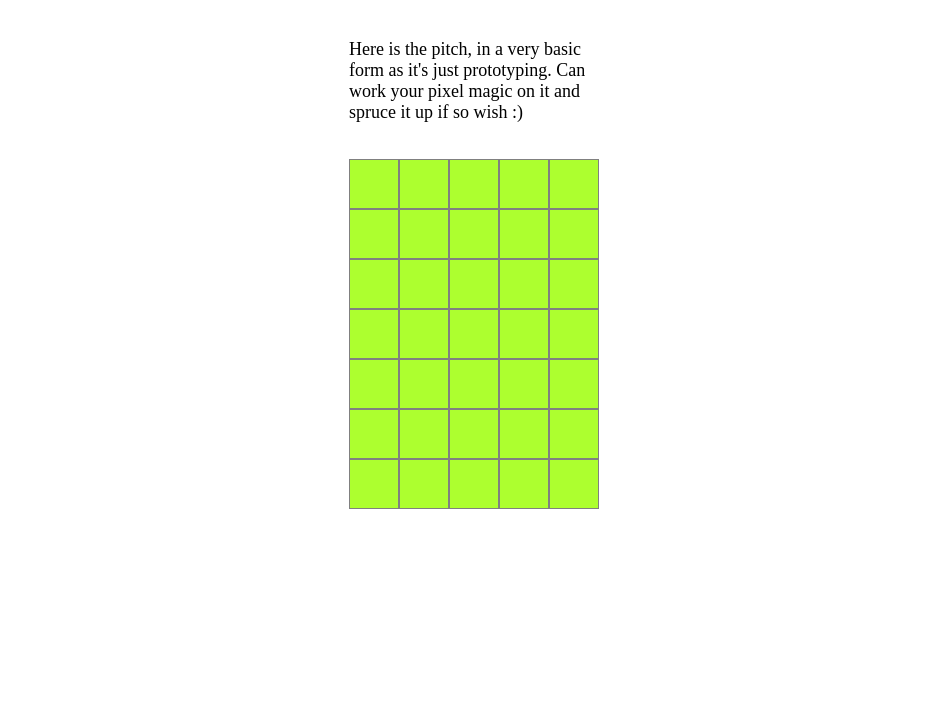
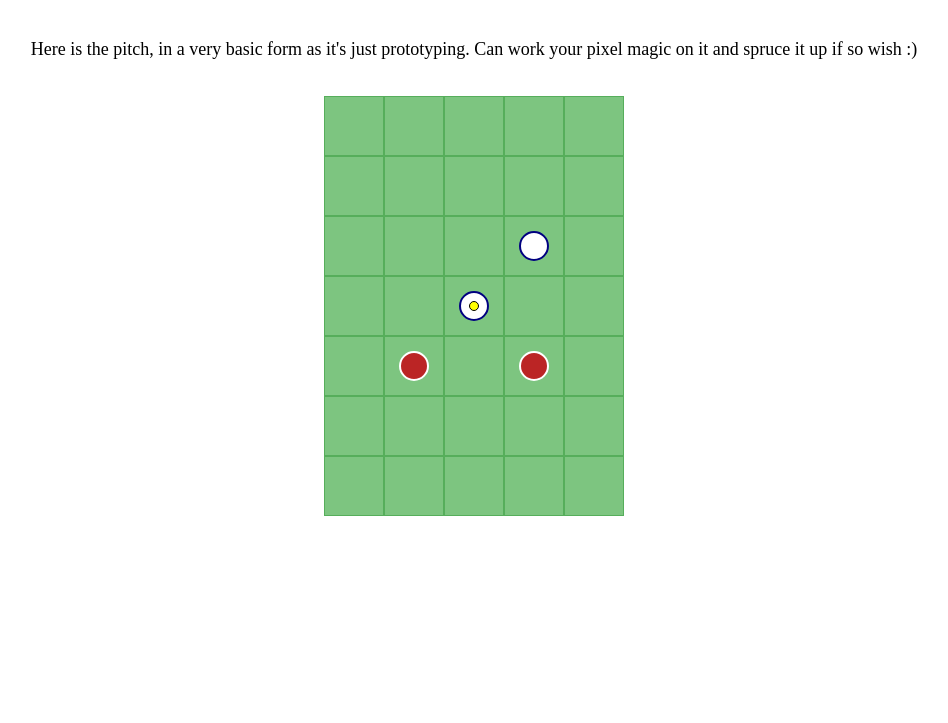
Before and after one commit to IndieDevBateman/crowton-football-game, a plain HTML site: page index.html in a window 1280 px wide. Shown: the part 77-800 px from the top of the page, without its empty margins (166-1114 px from the left). Drawn offline with Linux system fonts and the light colour scheme.

Commit message:
Player buttons added

```diff
--- a/index.html
+++ b/index.html
@@ -3,15 +3,18 @@
   <head>
     <meta charset="utf-8">
     <meta name="viewport" content="width=device-width, initial-scale=1">
-    <title>TBC</title>
+    <title>Football Game</title>
     <meta name="description" content="Prototype football turn-based game">
     <link rel="stylesheet" href="styles/index-style.css?ver=0.0.1">
   </head>
   <body>
     <h1>Prototype Football Game</h1>
+    <!--INTRODUCTION INFORMATION-->
+    <section>
+      <p class="intro-section__para">Here is the pitch, in a very basic form as it's just prototyping. Can work your pixel magic on it and spruce it up if so wish :)</p>
+    </section>
     <!--FOOTBALL PITCH TILES-->
     <section class="football-pitch">
-      <p class="football-pitch__para">Here is the pitch, in a very basic form as it's just prototyping. Can work your pixel magic on it and spruce it up if so wish :)</p>
       <!--PITCH LINE 1-->
       <div class="football-pitch__tile"></div>
       <div class="football-pitch__tile"></div>
@@ -28,19 +31,19 @@
       <div class="football-pitch__tile"></div>
       <div class="football-pitch__tile"></div>
       <div class="football-pitch__tile"></div>
-      <div class="football-pitch__tile"></div>
+      <div class="football-pitch__tile"><div data-player="1" data-position="DC" class="football-pitch__player-1"></div></div>
       <div class="football-pitch__tile"></div>
       <!--PITCH LINE 4-->
       <div class="football-pitch__tile"></div>
       <div class="football-pitch__tile"></div>
-      <div class="football-pitch__tile"></div>
+      <div class="football-pitch__tile"><div data-player="1" data-position="AC" class="football-pitch__player-1"></div><div class="football-pitch__ball"></div></div>
       <div class="football-pitch__tile"></div>
       <div class="football-pitch__tile"></div>
       <!--PITCH LINE 5-->
       <div class="football-pitch__tile"></div>
+      <div class="football-pitch__tile"><div data-player="2" data-position="DC" class="football-pitch__player-2"></div></div>
       <div class="football-pitch__tile"></div>
-      <div class="football-pitch__tile"></div>
-      <div class="football-pitch__tile"></div>
+      <div class="football-pitch__tile"><div data-player="2" data-position="AC" class="football-pitch__player-2"></div></div>
       <div class="football-pitch__tile"></div>
       <!--PITCH LINE 6-->
       <div class="football-pitch__tile"></div>
@@ -55,6 +58,7 @@
       <div class="football-pitch__tile"></div>
       <div class="football-pitch__tile"></div>
     </section>
+
     <script src="scripts/index-script.js?ver=0.0.1"></script>
   </body>
 </html>
--- a/scripts/index-script.js
+++ b/scripts/index-script.js
@@ -1 +1,16 @@
-console.log("hello world");
+// Variables going to need for the game
+let playerTurn = 1;
+let ballPossessionTeam = 1;
+
+// Arrays for the game
+const pitchTiles = document.querySelectorAll(".football-pitch__tile");
+
+// Add listener to each of the football pitch tiles so that aware if one has been selected
+pitchTiles.forEach(e => {
+  e.addEventListener("click", tileSelected, false);
+});
+
+// TBC
+function tileSelected() {
+
+}
--- a/styles/index-style.css
+++ b/styles/index-style.css
@@ -16,9 +16,19 @@
 h1 {
   font-size: 3.0rem;
   text-align: center;
-  color: green;
+  color: hsl(122, 39%, 41%);
   margin-bottom: 3.0rem;
 }
+
+/***********************
+      INTRO SECTION
+***********************/
+
+.intro-section__para {
+  text-align: center;
+  margin-bottom: 2.0rem;
+}
+
 
 /***********************
   FOOTBALL PITCH TILES
@@ -28,18 +38,56 @@ h1 {
   display: flex;
   flex-wrap: wrap;
   justify-content: center;
-  width: 250px;
+  width: 300px;
   margin: auto;
 }
 
-.football-pitch__para {
-  margin-bottom: 2.0rem;
+.football-pitch__tile {
+  display: flex;
+  justify-content: center;
+  align-items: center;
+  flex: 0 0 60px;
+  width: 60px;
+  height: 60px;
+  background-color: hsl(123, 38%, 63%);
+  border: 1px solid hsl(123, 35%, 51%);
+  transition: all ease 0.2s;
+  cursor: pointer;
 }
 
-.football-pitch__tile {
-  flex: 0 0 50px;
-  width: 50px;
-  height: 50px;
-  background-color: greenyellow;
-  border: 1px solid gray;
+.football-pitch__tile:hover {
+  border: 2px solid yellow;
 }
+
+/***********************
+    PLAYER BUTTONS
+***********************/
+
+.football-pitch__player-1,
+.football-pitch__player-2 {
+  flex: 0 0 30px;
+  width: 30px;
+  height: 30px;
+  background-color: white;
+  border-radius: 50%;
+  border: 2px solid navy;
+}
+
+.football-pitch__player-2 {
+  background-color: hsl(360, 67%, 44%);
+  border: 2px solid white;
+}
+
+/***********************
+        FOOTBALL
+***********************/
+
+.football-pitch__ball {
+  position: absolute;
+  flex: 0 0 10px;
+  width: 10px;
+  height: 10px;
+  background-color: yellow;
+  border-radius: 50%;
+  border: 1px solid black;
+}
```
